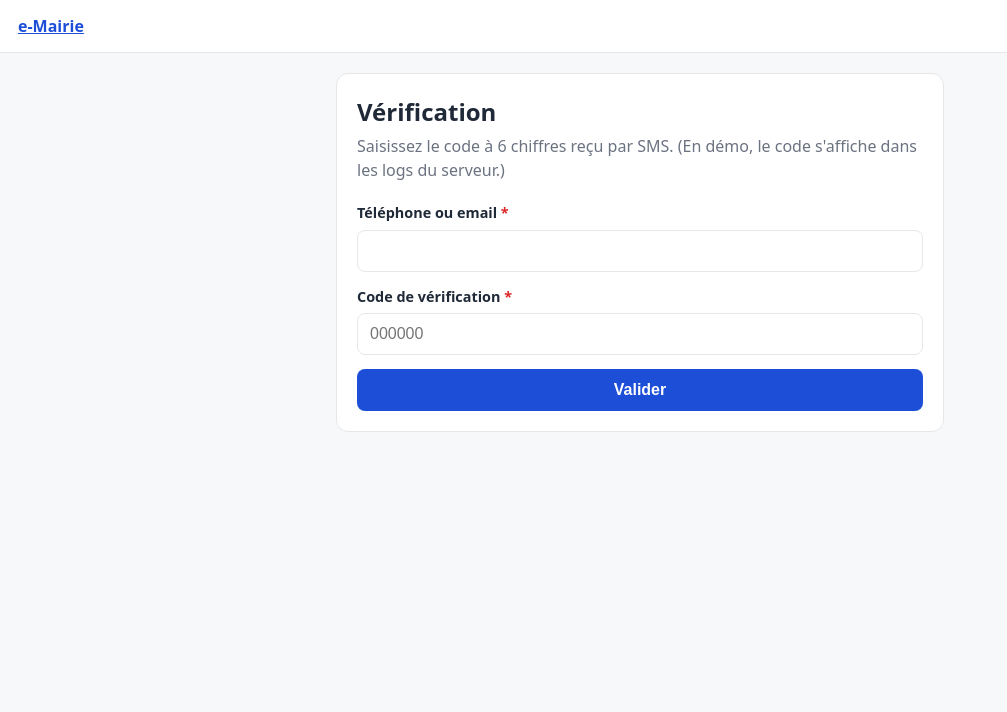
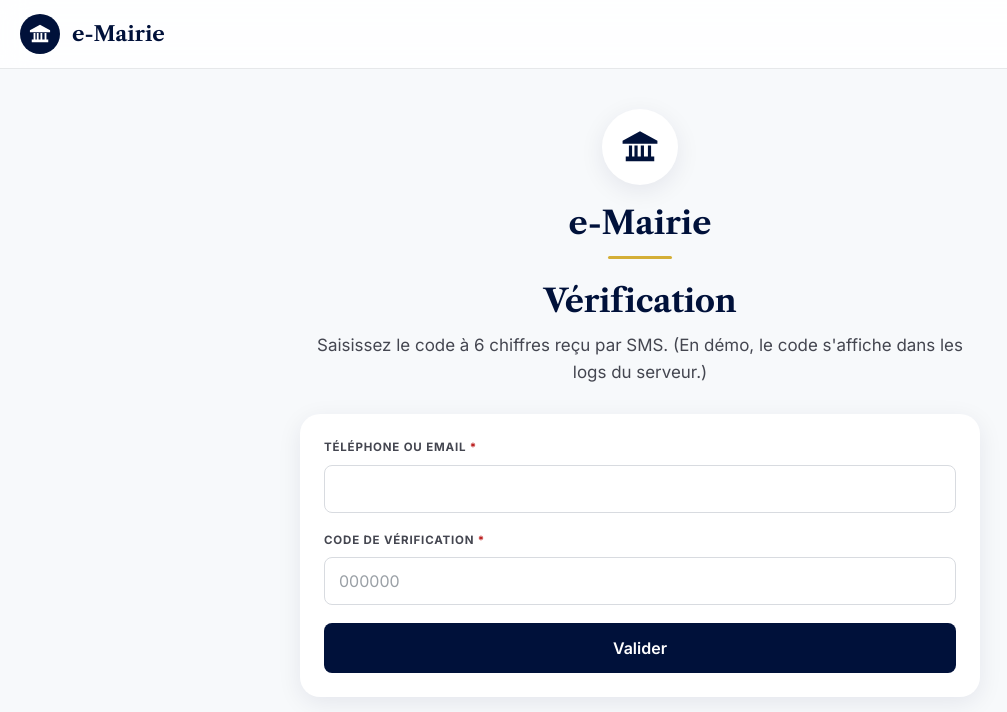
Before and after one commit to tiberge85/e-mairie, a React (Vite) app in the folder apps/web/: page /otp in a window 1280 px wide. Shown: the top 712 px of the page, without its empty margins (0-1007 px from the left). Built offline with nearby package versions, Linux system fonts and the light colour scheme; no server answers.

Commit message:
refonte(web): design Lumiere Citoyenne (marine + or, serif Libre Caslon, cartes, hero, marque)

```diff
--- a/apps/web/index.html
+++ b/apps/web/index.html
@@ -4,6 +4,12 @@
     <meta charset="UTF-8" />
     <meta name="viewport" content="width=device-width, initial-scale=1.0" />
     <title>e-Mairie — Portail citoyen</title>
+    <link rel="preconnect" href="https://fonts.googleapis.com" />
+    <link rel="preconnect" href="https://fonts.gstatic.com" crossorigin />
+    <link
+      href="https://fonts.googleapis.com/css2?family=Libre+Caslon+Text:wght@400;700&family=Inter:wght@400;500;600;700&display=swap"
+      rel="stylesheet"
+    />
   </head>
   <body>
     <div id="root"></div>
--- a/apps/web/src/App.tsx
+++ b/apps/web/src/App.tsx
@@ -2,6 +2,7 @@ import { Link, Navigate, Route, Routes, useNavigate } from 'react-router-dom';
 import { useAuth } from './auth/AuthContext';
 import { RouteProtegee } from './components/ProtectedRoute';
 import { RouteAgent } from './components/RouteAgent';
+import { Logo } from './components/Logo';
 import { AgentTableauDeBord } from './pages/agent/AgentTableauDeBord';
 import { AgentDetailDeclaration } from './pages/agent/AgentDetailDeclaration';
 import { Inscription } from './pages/Inscription';
@@ -19,7 +20,7 @@ export function App() {
   return (
     <>
       <header className="app-entete">
-        <Link to="/" className="app-entete__marque">e-Mairie</Link>
+        <Link to="/" className="app-entete__marque"><Logo />e-Mairie</Link>
         {token && (
           <button
             className="btn btn--secondaire"
--- /dev/null
+++ b/apps/web/src/components/Logo.tsx
@@ -0,0 +1,13 @@
+/**
+ * Logo « institution » (fronton à colonnes) dans une pastille ronde.
+ * Repris de l'identité « Lumière Citoyenne » du prototype.
+ */
+export function Logo({ className }: { className?: string }) {
+  return (
+    <span className={`logo ${className ?? ''}`} aria-hidden="true">
+      <svg viewBox="0 0 24 24" fill="currentColor">
+        <path d="M12 2 1 8v2h22V8L12 2zm-7 9v7H3v3h18v-3h-2v-7h-2v7h-2.5v-7h-2v7h-2v-7h-2v7H7v-7H5z" />
+      </svg>
+    </span>
+  );
+}
--- /dev/null
+++ b/apps/web/src/components/MarqueHero.tsx
@@ -0,0 +1,17 @@
+import { Logo } from './Logo';
+
+/**
+ * Bloc de marque centré, en tête des écrans d'authentification :
+ * logo, nom en serif, filet doré, puis le titre de la page.
+ */
+export function MarqueHero({ titre, soustitre }: { titre: string; soustitre?: string }) {
+  return (
+    <div className="marque-hero">
+      <Logo />
+      <div className="marque-hero__nom">e-Mairie</div>
+      <div className="marque-hero__divider" />
+      <h1 className="marque-hero__titre">{titre}</h1>
+      {soustitre && <p className="sous-titre">{soustitre}</p>}
+    </div>
+  );
+}
--- a/apps/web/src/pages/VerifierOtp.tsx
+++ b/apps/web/src/pages/VerifierOtp.tsx
@@ -4,6 +4,7 @@ import { zodResolver } from '@hookform/resolvers/zod';
 import { useLocation, useNavigate } from 'react-router-dom';
 import { verificationOtpSchema } from '@e-mairie/shared';
 import { Champ } from '../components/Champ';
+import { MarqueHero } from '../components/MarqueHero';
 import { api } from '../lib/api';
 import { appliquerErreursServeur } from '../lib/erreurs';
 import { useAuth } from '../auth/AuthContext';
@@ -36,12 +37,12 @@ export function VerifierOtp() {
   });
 
   return (
-    <div className="carte">
-      <h1>Vérification</h1>
-      <p className="sous-titre">
-        Saisissez le code à 6 chiffres reçu par SMS. (En démo, le code s'affiche
-        dans les logs du serveur.)
-      </p>
+    <>
+      <MarqueHero
+        titre="Vérification"
+        soustitre="Saisissez le code à 6 chiffres reçu par SMS. (En démo, le code s'affiche dans les logs du serveur.)"
+      />
+      <div className="carte">
       {erreurGlobale && <div className="alerte alerte--erreur">{erreurGlobale}</div>}
 
       <form onSubmit={soumettre} noValidate>
@@ -55,6 +56,7 @@ export function VerifierOtp() {
           {isSubmitting ? 'Vérification…' : 'Valider'}
         </button>
       </form>
-    </div>
+      </div>
+    </>
   );
 }
--- a/apps/web/src/styles.css
+++ b/apps/web/src/styles.css
@@ -1,79 +1,206 @@
+/* ============================================================================
+   Système de design « Lumière Citoyenne »
+   Bleu marine institutionnel + or · titres serif Libre Caslon Text · Inter
+   ========================================================================== */
+
 :root {
-  --primaire: #1d4ed8;
-  --primaire-fonce: #1e40af;
-  --texte: #1f2937;
-  --texte-doux: #6b7280;
-  --bordure: #e5e7eb;
-  --fond: #f7f8fa;
-  --carte: #ffffff;
-  --succes: #047857;
-  --erreur: #dc2626;
-  --rayon: 12px;
-  font-family: system-ui, -apple-system, "Segoe UI", Roboto, sans-serif;
+  /* Couleurs */
+  --navy: #00113a;            /* primary */
+  --navy-2: #002366;          /* primary-container / hover */
+  --gold: #9a7b1f;            /* accent doré (texte/liens) */
+  --gold-bright: #d4af37;
+  --gold-pill: #fedd97;       /* fond pastille dorée */
+  --gold-pill-ink: #5d4201;
+  --emerald: #1f9d57;
+  --bg: #f7f9fb;              /* surface / background */
+  --surface: #ffffff;
+  --surface-2: #f2f4f6;
+  --surface-3: #eceef0;
+  --ink: #191c1e;            /* on-surface */
+  --ink-soft: #444650;       /* on-surface-variant */
+  --line: #d8dbe0;
+  --line-soft: #e6e8ea;
+  --error: #ba1a1a;
+  --error-bg: #ffdad6;
+
+  /* Formes & profondeur */
+  --r-sm: 8px;
+  --r: 12px;
+  --r-lg: 20px;
+  --pill: 999px;
+  --ombre: 0 6px 24px rgba(0, 17, 58, 0.08);
+  --ombre-forte: 0 12px 32px rgba(0, 17, 58, 0.14);
+
+  --serif: 'Libre Caslon Text', Georgia, 'Times New Roman', serif;
+  --sans: 'Inter', system-ui, -apple-system, 'Segoe UI', Roboto, sans-serif;
+
+  font-family: var(--sans);
 }
 
 * { box-sizing: border-box; }
 
 body {
   margin: 0;
-  color: var(--texte);
-  background: var(--fond);
-  line-height: 1.5;
+  color: var(--ink);
+  background: var(--bg);
+  font-family: var(--sans);
+  line-height: 1.6;
+  -webkit-font-smoothing: antialiased;
 }
 
-a { color: var(--primaire); }
+h1, h2, h3 {
+  font-family: var(--serif);
+  color: var(--navy);
+  font-weight: 700;
+  letter-spacing: -0.01em;
+  margin: 0 0 8px;
+}
+h1 { font-size: 2rem; line-height: 1.15; }
+h2 { font-size: 1.4rem; line-height: 1.25; }
+h3 { font-size: 1.15rem; }
 
-/* ── Mise en page (mobile-first) ─────────────────────────────────────────── */
+@media (min-width: 640px) {
+  h1 { font-size: 2.5rem; }
+}
+
+a { color: var(--gold); text-decoration: none; font-weight: 600; }
+a:hover { text-decoration: underline; }
+
+.sous-titre { color: var(--ink-soft); font-size: 1.06rem; margin: 0 0 24px; }
+.muet { color: var(--ink-soft); font-size: 0.9rem; }
+
+/* ── En-tête / navigation ─────────────────────────────────────────────────── */
 .app-entete {
   display: flex;
   align-items: center;
   justify-content: space-between;
-  padding: 14px 18px;
-  background: var(--carte);
-  border-bottom: 1px solid var(--bordure);
+  padding: 14px 20px;
+  background: rgba(255, 255, 255, 0.85);
+  backdrop-filter: blur(12px);
+  border-bottom: 1px solid var(--line-soft);
   position: sticky;
   top: 0;
-  z-index: 10;
+  z-index: 20;
 }
-.app-entete__marque { font-weight: 700; color: var(--primaire); }
+.app-entete__marque {
+  display: flex;
+  align-items: center;
+  gap: 12px;
+  font-family: var(--serif);
+  font-weight: 700;
+  font-size: 1.3rem;
+  color: var(--navy);
+}
+.app-entete__marque:hover { text-decoration: none; }
 
+.logo {
+  display: inline-flex;
+  align-items: center;
+  justify-content: center;
+  width: 40px;
+  height: 40px;
+  border-radius: var(--pill);
+  background: var(--navy);
+  color: #fff;
+  flex: none;
+}
+.logo svg { width: 22px; height: 22px; }
+
+/* ── Conteneur ────────────────────────────────────────────────────────────── */
 .conteneur {
   width: 100%;
-  max-width: 640px;
+  max-width: 720px;
   margin: 0 auto;
-  padding: 20px 16px 60px;
+  padding: 28px 20px 72px;
 }
 
+/* ── Cartes ───────────────────────────────────────────────────────────────── */
 .carte {
-  background: var(--carte);
-  border: 1px solid var(--bordure);
-  border-radius: var(--rayon);
-  padding: 20px;
-  margin-bottom: 16px;
+  background: var(--surface);
+  border-radius: var(--r-lg);
+  padding: 24px;
+  margin-bottom: 20px;
+  box-shadow: var(--ombre);
 }
 
-h1 { font-size: 1.5rem; margin: 0 0 4px; }
-h2 { font-size: 1.15rem; margin: 0 0 12px; }
-.sous-titre { color: var(--texte-doux); margin: 0 0 20px; }
+/* Carte « héro » bleu marine avec accents dorés */
+.carte--hero {
+  background: var(--navy);
+  color: #fff;
+  border-radius: var(--r-lg);
+  padding: 28px;
+  margin-bottom: 20px;
+  box-shadow: var(--ombre-forte);
+}
+.carte--hero h2 { color: #fff; }
+.carte--hero p { color: rgba(255, 255, 255, 0.82); }
+.carte--hero .lien-or {
+  display: inline-flex;
+  align-items: center;
+  gap: 8px;
+  color: var(--gold-bright);
+  font-weight: 700;
+  font-size: 1.02rem;
+}
+
+/* ── Marque (hero d'authentification) ─────────────────────────────────────── */
+.marque-hero { text-align: center; margin: 12px 0 28px; }
+.marque-hero .logo {
+  width: 76px;
+  height: 76px;
+  background: var(--surface);
+  color: var(--navy);
+  box-shadow: var(--ombre);
+  margin: 0 auto 20px;
+}
+.marque-hero .logo svg { width: 38px; height: 38px; }
+.marque-hero__nom {
+  font-family: var(--serif);
+  font-weight: 700;
+  font-size: 2rem;
+  color: var(--navy);
+  line-height: 1.1;
+}
+.marque-hero__divider {
+  width: 64px;
+  height: 3px;
+  border-radius: var(--pill);
+  background: var(--gold-bright);
+  margin: 16px auto 24px;
+}
+.marque-hero__titre { font-size: 2rem; margin-bottom: 12px; }
 
 /* ── Champs ───────────────────────────────────────────────────────────────── */
-.champ { display: block; margin-bottom: 14px; }
-.champ__label { display: block; font-size: 0.9rem; font-weight: 600; margin-bottom: 6px; }
-.champ__requis { color: var(--erreur); }
-.champ__erreur { display: block; color: var(--erreur); font-size: 0.82rem; margin-top: 4px; }
+.champ { display: block; margin-bottom: 18px; }
+.champ__label {
+  display: block;
+  font-size: 0.72rem;
+  font-weight: 700;
+  letter-spacing: 0.07em;
+  text-transform: uppercase;
+  color: var(--ink-soft);
+  margin-bottom: 8px;
+}
+.champ__requis { color: var(--error); }
+.champ__erreur { display: block; color: var(--error); font-size: 0.82rem; margin-top: 6px; }
 
 input, select {
   width: 100%;
-  padding: 11px 12px;
-  border: 1px solid var(--bordure);
-  border-radius: 8px;
+  padding: 13px 14px;
+  border: 1px solid var(--line);
+  border-radius: var(--r-sm);
   font-size: 1rem;
+  font-family: var(--sans);
   background: #fff;
+  color: var(--ink);
+  transition: border-color 0.15s, box-shadow 0.15s;
 }
-input:focus, select:focus { outline: 2px solid var(--primaire); border-color: var(--primaire); }
-
-.grille-2 { display: grid; grid-template-columns: 1fr; gap: 0 14px; }
-@media (min-width: 520px) { .grille-2 { grid-template-columns: 1fr 1fr; } }
+input::placeholder { color: #9aa0a6; }
+input:focus, select:focus {
+  outline: none;
+  border-color: var(--navy);
+  box-shadow: 0 0 0 3px rgba(212, 175, 55, 0.25);
+}
 
 /* ── Boutons ──────────────────────────────────────────────────────────────── */
 .btn {
@@ -81,63 +208,95 @@ input:focus, select:focus { outline: 2px solid var(--primaire); border-color: va
   align-items: center;
   justify-content: center;
   gap: 8px;
-  padding: 11px 18px;
-  border: 1px solid transparent;
-  border-radius: 8px;
+  padding: 14px 22px;
+  border: 1.5px solid transparent;
+  border-radius: var(--r-sm);
   font-size: 1rem;
   font-weight: 600;
+  font-family: var(--sans);
   cursor: pointer;
-  background: var(--primaire);
+  background: var(--navy);
   color: #fff;
+  transition: transform 0.12s, background 0.15s, box-shadow 0.15s;
 }
-.btn:hover { background: var(--primaire-fonce); }
-.btn:disabled { opacity: 0.6; cursor: not-allowed; }
-.btn--secondaire { background: #fff; color: var(--texte); border-color: var(--bordure); }
-.btn--secondaire:hover { background: #f3f4f6; }
+.btn:hover { background: var(--navy-2); transform: translateY(-1px); box-shadow: var(--ombre); }
+.btn:disabled { opacity: 0.55; cursor: not-allowed; transform: none; box-shadow: none; }
+.btn--secondaire {
+  background: #fff;
+  color: var(--navy);
+  border-color: var(--navy);
+}
+.btn--secondaire:hover { background: var(--surface-2); color: var(--navy); }
 .btn--bloc { width: 100%; }
-.barre-boutons { display: flex; gap: 10px; justify-content: space-between; margin-top: 8px; }
+.barre-boutons { display: flex; gap: 12px; justify-content: space-between; margin-top: 8px; }
 
-/* ── Divers ───────────────────────────────────────────────────────────────── */
-.alerte { padding: 12px 14px; border-radius: 8px; margin-bottom: 16px; font-size: 0.92rem; }
-.alerte--erreur { background: #fef2f2; color: var(--erreur); border: 1px solid #fecaca; }
-.alerte--succes { background: #ecfdf5; color: var(--succes); border: 1px solid #a7f3d0; }
-.alerte--info { background: #eff6ff; color: var(--primaire-fonce); border: 1px solid #bfdbfe; }
+/* ── Alertes ──────────────────────────────────────────────────────────────── */
+.alerte { padding: 14px 16px; border-radius: var(--r-sm); margin-bottom: 18px; font-size: 0.94rem; }
+.alerte--erreur { background: var(--error-bg); color: #93000a; }
+.alerte--succes { background: #e2f6ea; color: #0b6b39; border-left: 4px solid var(--emerald); }
+.alerte--info { background: #eaf0ff; color: var(--navy-2); }
 
-.etapes { display: flex; gap: 6px; margin-bottom: 20px; flex-wrap: wrap; }
-.etape { flex: 1; min-width: 60px; height: 6px; border-radius: 3px; background: var(--bordure); }
-.etape--active { background: var(--primaire); }
+/* ── Étapes (progression) ─────────────────────────────────────────────────── */
+.etapes { display: flex; gap: 6px; margin-bottom: 24px; flex-wrap: wrap; }
+.etape { flex: 1; min-width: 40px; height: 6px; border-radius: var(--pill); background: var(--line-soft); }
+.etape--active { background: var(--gold-bright); }
 
-.tuiles { display: grid; grid-template-columns: 1fr 1fr; gap: 12px; }
+/* ── Tuiles ───────────────────────────────────────────────────────────────── */
+.tuiles { display: grid; grid-template-columns: 1fr 1fr; gap: 14px; }
 .tuile {
-  display: block;
-  padding: 18px;
-  border: 1px solid var(--bordure);
-  border-radius: var(--rayon);
-  background: var(--carte);
+  display: flex;
+  flex-direction: column;
+  gap: 10px;
+  padding: 20px;
+  border-radius: var(--r-lg);
+  background: var(--surface);
+  box-shadow: var(--ombre);
   text-decoration: none;
-  color: var(--texte);
+  color: var(--ink);
   font-weight: 600;
+  transition: transform 0.12s, box-shadow 0.15s;
 }
-.tuile:hover { border-color: var(--primaire); }
+.tuile:hover { transform: translateY(-2px); box-shadow: var(--ombre-forte); text-decoration: none; }
+.tuile__icone {
+  display: inline-flex;
+  align-items: center;
+  justify-content: center;
+  width: 44px;
+  height: 44px;
+  border-radius: var(--r-sm);
+  background: var(--surface-3);
+  font-size: 1.3rem;
+}
+.tuile__titre { font-family: var(--serif); font-weight: 700; color: var(--navy); font-size: 1.15rem; }
+.tuile--indispo { opacity: 0.55; }
 
+/* ── Listes de dossiers ───────────────────────────────────────────────────── */
 .liste-dossier { list-style: none; padding: 0; margin: 0; }
 .liste-dossier li {
-  padding: 14px 0;
-  border-bottom: 1px solid var(--bordure);
+  padding: 16px 0;
+  border-bottom: 1px solid var(--line-soft);
   display: flex;
   justify-content: space-between;
   align-items: center;
-  gap: 10px;
+  gap: 12px;
 }
+.liste-dossier li:last-child { border-bottom: none; }
+.liste-dossier a { color: var(--ink); font-weight: 600; }
+
+/* ── Pastilles de statut ──────────────────────────────────────────────────── */
 .badge {
-  font-size: 0.78rem;
-  font-weight: 600;
-  padding: 3px 9px;
-  border-radius: 999px;
-  background: #eef2ff;
-  color: var(--primaire-fonce);
+  font-size: 0.74rem;
+  font-weight: 700;
+  padding: 5px 12px;
+  border-radius: var(--pill);
+  background: rgba(0, 35, 102, 0.08);
+  color: var(--navy-2);
   white-space: nowrap;
+  letter-spacing: 0.01em;
 }
-.muet { color: var(--texte-doux); font-size: 0.9rem; }
-.recap dt { font-weight: 600; margin-top: 10px; }
-.recap dd { margin: 0; color: var(--texte-doux); }
+.badge--or { background: var(--gold-pill); color: var(--gold-pill-ink); }
+.badge--vert { background: #d7f2e1; color: #0b6b39; }
+
+/* ── Récapitulatif ────────────────────────────────────────────────────────── */
+.recap dt { font-weight: 700; margin-top: 12px; color: var(--ink); font-size: 0.9rem; }
+.recap dd { margin: 2px 0 0; color: var(--ink-soft); }
```
Also changed, not shown: apps/web/src/pages/Connexion.tsx (+6 -4 lines), apps/web/src/pages/Inscription.tsx (+6 -4 lines), apps/web/src/pages/TableauDeBord.tsx (+39 -12 lines).
